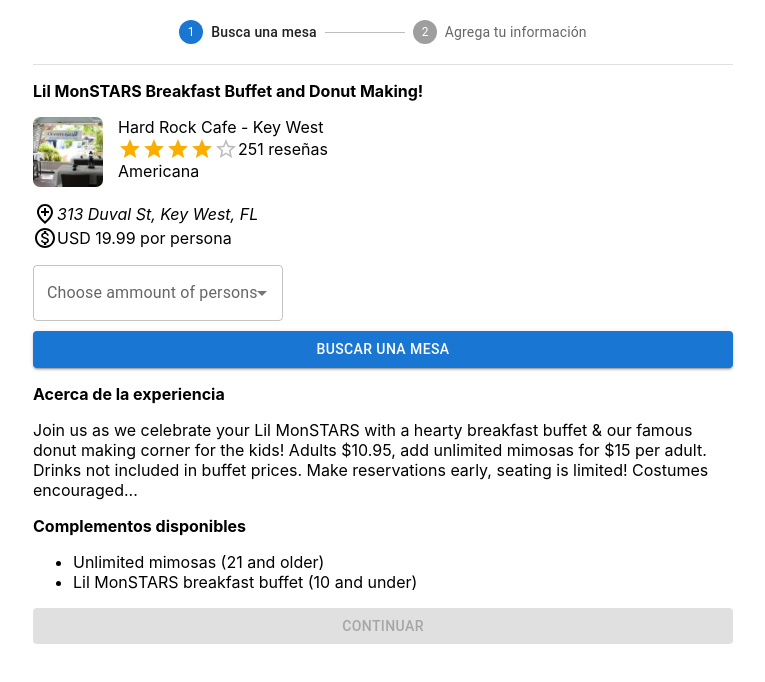
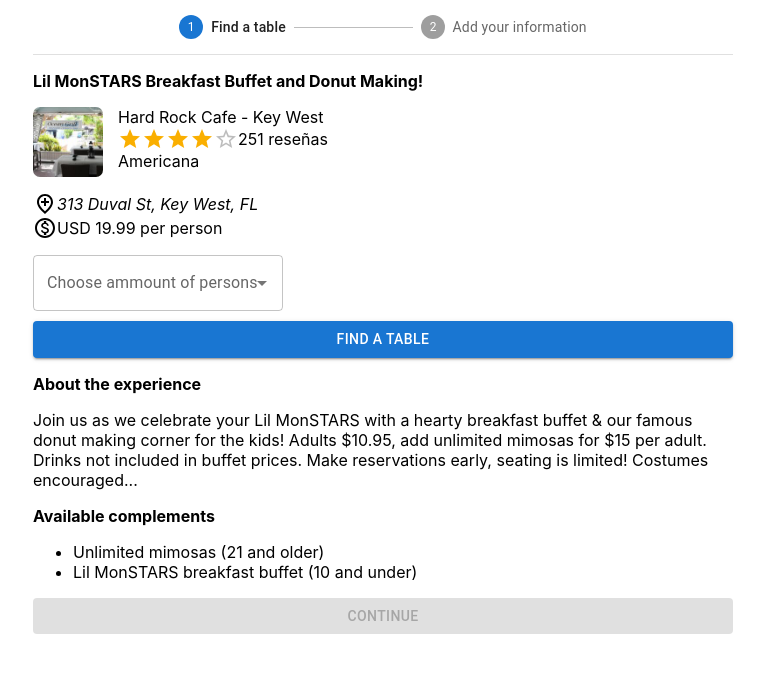
Before and after one commit to RRonier/Reservation, a React (Create React App) app: page / in a window 1280 px wide. Shown: the top 682 px of the page, without its empty margins (257-1022 px from the left). Built offline with nearby package versions, Linux system fonts and the light colour scheme.

Commit message:
final touches

```diff
--- a/src/components/HorizontalStepper/HorizontalStepper.module.css
+++ b/src/components/HorizontalStepper/HorizontalStepper.module.css
@@ -1,5 +1,5 @@
 .stepperContainer {
     display: flex;
     justify-content: center;
-    margin: 20px 0;
+    margin: 15px 0;
 }
--- a/src/components/HorizontalStepper/HorizontalStepper.tsx
+++ b/src/components/HorizontalStepper/HorizontalStepper.tsx
@@ -7,7 +7,7 @@
 } from '@mui/material'
 import classes from "./HorizontalStepper.module.css"
 
-const steps = ['Busca una mesa', 'Agrega tu información']
+const steps = ['Find a table', 'Add your information']
 interface IProps {
     activeStep: number
 }
--- a/src/components/ReservationForm/ReservationForm.module.css
+++ b/src/components/ReservationForm/ReservationForm.module.css
@@ -5,7 +5,8 @@
     row-gap: 10px
 }
 
-.buttonFullWidth {
+.buttonContainer {
     display: grid;
     margin-top: 10px;
+    margin-bottom: 15px;
 }
--- a/src/components/ReservationForm/ReservationForm.tsx
+++ b/src/components/ReservationForm/ReservationForm.tsx
@@ -14,7 +14,10 @@
         specialRequest: "",
         sendNotifications: false
     })
-    const { reservationContainer, buttonFullWidth } = formStyles
+    const {
+        reservationContainer,
+        buttonContainer
+    } = formStyles
     const { enqueueSnackbar } = useSnackbar()
 
     const handleChangeValues = (event: ChangeEvent<HTMLInputElement>): void => {
@@ -37,38 +40,38 @@
                     name="name"
                     onChange={handleChangeValues}
                     value={values.name}
-                    label="Nombre" />
+                    label="Name" />
                 <TextField
                     name="lastName"
                     onChange={handleChangeValues}
                     value={values.lastName}
-                    label="Apellido" />
+                    label="Last Name" />
                 <TextField
                     name="celNumber"
                     onChange={handleChangeValues}
                     value={values.celNumber}
-                    label="Numero de telefono" />
+                    label="Telephone number" />
                 <TextField
                     name="email"
                     onChange={handleChangeValues}
                     value={values.email}
-                    label="Correo electronico" />
+                    label="Email" />
                 <TextField
                     name="occation"
                     onChange={handleChangeValues}
                     value={values.occation}
-                    label="Selecciona una ocacion(Opcional)" />
+                    label="Add an occation(Optional)" />
                 <TextField
                     name="specialRequest"
                     onChange={handleChangeValues}
                     value={values.specialRequest}
-                    label="Agregar una solicitud especial" />
+                    label="Add a special request" />
             </div>
             <CustomCheckbox
-                label="Deseo suscribirme para recibir ofertas y noticias de este restaurante por email."
+                label="I wish to subscribe to get offers and news from this restaurant by email."
             />
-            <div className={buttonFullWidth}>
-                <Button variant="contained" onClick={fakeSendFunction}>Completar reservacion</Button>
+            <div className={buttonContainer}>
+                <Button variant="contained" onClick={fakeSendFunction}>Complete reservation</Button>
             </div>
         </form >
     )
--- a/src/views/FirstStepPage/FirstStepPage.tsx
+++ b/src/views/FirstStepPage/FirstStepPage.tsx
@@ -41,7 +41,7 @@
                 <div className={iconContainer}>
                     <MonetizationOnOutlinedIcon />
                     <p className={restorantPrice}>
-                        USD 19.99 por persona
+                        USD 19.99 per person
                     </p>
                 </div>
             </section>
@@ -53,7 +53,7 @@
             <div className={buttonContainer}>
                 {/* I set the state handler function directly in the because it's just a simple example,
                         otherwise I'd created a function to handle that and in the onClick event I just call the function name */}
-                <Button variant="contained" onClick={() => setFindTable(true)}>Buscar una mesa</Button>
+                <Button variant="contained" onClick={() => setFindTable(true)}>Find a table</Button>
             </div>
             {
                 findTable && <section className={availableReservations}>
@@ -70,9 +70,9 @@
                 </section>
             }
             <section className={aboutSection}>
-                <p><b>Acerca de la experiencia</b></p>
+                <p><b>About the experience</b></p>
                 <p >Join us as we celebrate your Lil MonSTARS with a hearty breakfast buffet & our famous donut making corner for the kids! Adults $10.95, add unlimited mimosas for $15 per adult. Drinks not included in buffet prices. Make reservations early, seating is limited! Costumes encouraged...</p>
-                <p><b>Complementos disponibles</b></p>
+                <p><b>Available complements</b></p>
                 <ul>
                     <li>Unlimited mimosas (21 and older)</li>
                     <li>Lil MonSTARS breakfast buffet (10 and under)</li>
--- a/src/views/Reservation/Reservation.module.css
+++ b/src/views/Reservation/Reservation.module.css
@@ -7,4 +7,5 @@
 .buttonContainer {
     display: grid;
     margin-top: 10px;
+    margin-bottom: 15px;
 }
--- a/src/views/Reservation/Reservation.tsx
+++ b/src/views/Reservation/Reservation.tsx
@@ -32,7 +32,7 @@
                     <>
                         <FirstStepPage selectTable={selectTable} />
                         <div className={buttonContainer}>
-                            <Button variant="contained" onClick={handleNext} disabled={!tableSelected}>Continuar</Button>
+                            <Button variant="contained" onClick={handleNext} disabled={!tableSelected}>Continue</Button>
                         </div>
                     </>
                 ) : (
--- a/src/views/SecondStepPage.tsx
+++ b/src/views/SecondStepPage.tsx
@@ -11,11 +11,11 @@
 
     return (
         <>
-            <p><b>Ya casi has terminado!</b></p>
+            <p><b>You're almost done!</b></p>
             <Restorant name="Hard Rock Cafe - Key West" />
             <section>
-                <p><b>¿Que debes saber antes de ir?</b></p>
-                <p>Una nota del restaurante</p>
+                <p><b>¿What you should know before you go?</b></p>
+                <p>Restorant information</p>
                 <p>Hard Rock properties have operated by working closely with safety and health agencies to align with local, <br />
                     state, federal and blobal public health guidelines in response to CODIV-19. We take the health and safety of <br />
                     our team and gests extremely seriously. In compliance with recomendations from local health officials, we are <br />
@@ -23,7 +23,7 @@
                 </p>
             </section>
             <section>
-                <p>Detalles del comensal</p>
+                <p>Dinner details</p>
                 <ReservationForm handleNext={handleNext} />
             </section>
         </>
```
